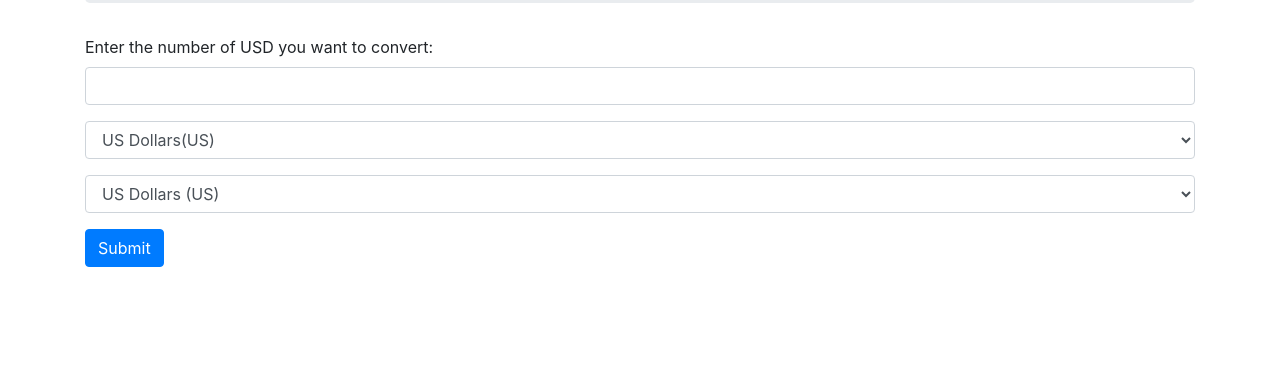
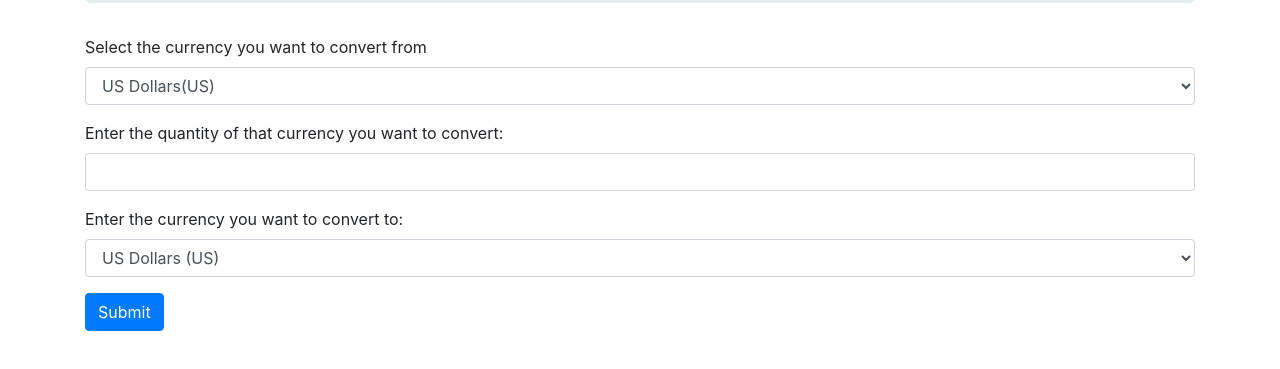
Before and after one commit to eric-endsley/currency-exchange, a website built with webpack: page src/index.html in a window 1280 px wide. Shown: the part 181-550 px from the top of the page. Built offline with nearby package versions, Linux system fonts and the light colour scheme.

Commit message:
add labels for currency from and currency to forms

```diff
--- a/src/index.html
+++ b/src/index.html
@@ -12,10 +12,7 @@
     </div>
     <form id="exchange-form">
       <div class=form-group>
-        <label for ="dollars">Enter the number of USD you want to convert:</label>
-        <input class="form-control" id="dollars" type="number"></input>
-      </div>
-      <div class=form-group>
+        <label for="currencyFrom">Select the currency you want to convert from</label>
         <select class="form-control" id="currencyFrom">
           <option value="USD, US Dollars">US Dollars(US)</option>
           <option value="EUR, Euros">Euros (EU)</option>
@@ -26,6 +23,11 @@
         </select>
       </div>
       <div class=form-group>
+        <label for="dollars">Enter the quantity of that currency you want to convert:</label>
+        <input class="form-control" id="dollars" type="number"></input>
+      </div>
+      <div class=form-group>
+        <label for="currency">Enter the currency you want to convert to:</label>
         <select class="form-control" id="currency">
           <option value="USD, US Dollars">US Dollars (US)</option>
           <option value="EUR, Euros">Euros (EU)</option>
```
